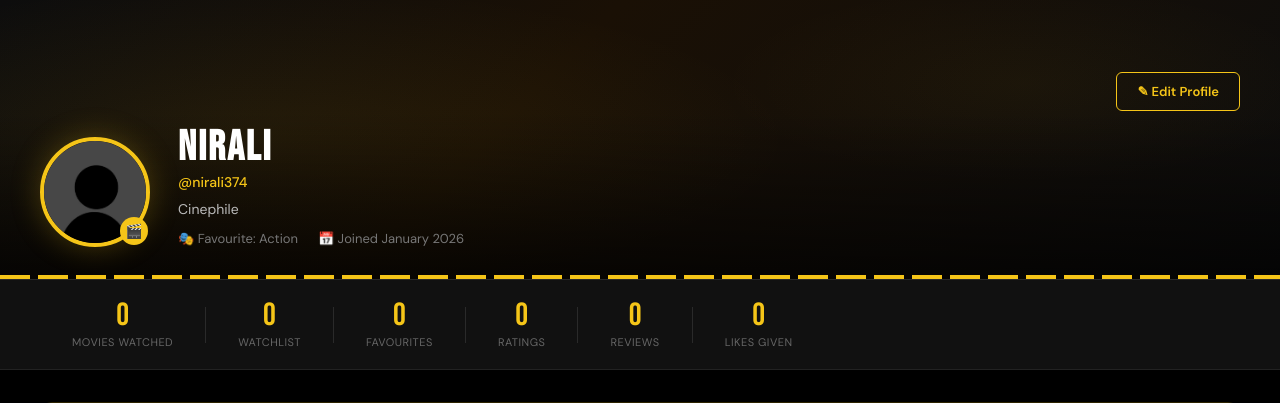
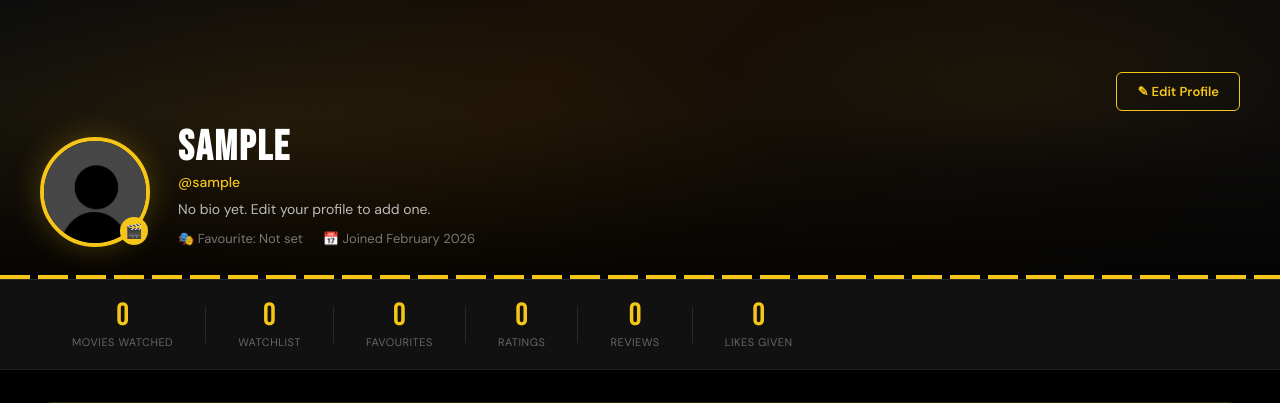
Before and after one commit to MANAN-8017/Movies-Verse, a Django app: page /profile/ in a window 1280 px wide. Shown: the part 62-465 px from the top of the page. Run offline with Django 5.2, Linux system fonts and the light colour scheme; the visitor is signed in with stand-in values (Sample User, id 1).

Commit message:
Dynamic Profile Page Implemented

```diff
--- a/templates/Profile.html
+++ b/templates/Profile.html
@@ -26,7 +26,7 @@
             <a href="{% url 'index' %}">Movies</a>
             <a href="{% url 'watchlist' %}">Watchlist</a>
             <div class="profile-dropdown">
-                {% if request.user.profile.profile_pic and request.user.profile.profile_pic.url %}
+                {% if request.user.is_authenticated and request.user.profile.profile_pic %}
                     <img src="{{ request.user.profile.profile_pic.url }}" class="profile-avatar" alt="Profile">
                 {% else %}
                     <img src="{% static 'images/default_pfp.jpeg' %}" class="profile-avatar" alt="Default Profile">
@@ -47,7 +47,7 @@
         <div class="banner-overlay"></div>
         <div class="profile-hero-content">
             <div class="profile-hero-avatar-wrap">
-                {% if request.user.profile.profile_pic and request.user.profile.profile_pic.url %}
+                {% if request.user.is_authenticated and request.user.profile.profile_pic %}
                     <img src="{{ request.user.profile.profile_pic.url }}" class="profile-hero-avatar" alt="Profile">
                 {% else %}
                     <img src="{% static 'images/default_pfp.jpeg' %}" class="profile-hero-avatar" alt="Default Profile">
@@ -55,12 +55,12 @@
                 <div class="cinephile-badge" title="Cinephile">🎬</div>
             </div>
             <div class="profile-hero-info">
-                <h1 class="profile-hero-name">Nirali</h1>
-                <div class="profile-hero-handle">@nirali374</div>
-                <div class="profile-hero-bio">Cinephile</div>
+                <h1 class="profile-hero-name">{{ request.user.profile.display_name|default:request.user.username }}</h1>
+                <div class="profile-hero-handle">@{{ request.user.username }}</div>
+                <div class="profile-hero-bio">{{ request.user.profile.bio|default:"No bio yet. Edit your profile to add one." }}</div>
                 <div class="profile-hero-meta">
-                    <span>🎭 Favourite: Action</span>
-                    <span>📅 Joined January 2026</span>
+                    <span>🎭 Favourite: {{ request.user.profile.fav_genre|default:"Not set"|capfirst }}</span>
+                    <span>📅 Joined {{ request.user.date_joined|date:"F Y" }}</span>
                 </div>
             </div>
             <div class="profile-hero-actions">
```
